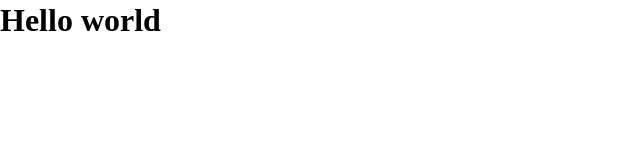
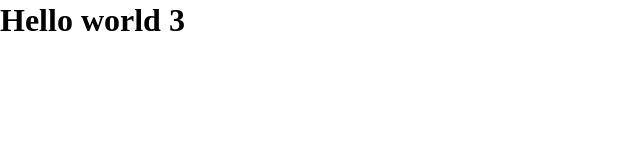
Before and after one commit to nbuntsch/site-exemple-3, a website built with Parcel: page src/index.html in a window 1280 px wide. Shown: the full height of the page, 0-640 px from the left. Built offline with nearby package versions, Linux system fonts and the light colour scheme.

Commit message:
test commit

```diff
--- a/src/index.html
+++ b/src/index.html
@@ -7,7 +7,7 @@
     <link rel="stylesheet" href="css/main.css" />
   </head>
   <body>
-    <h1>Hello world</h1>
+    <h1>Hello world 3</h1>
 
     <script src="js/main.js" type="module"></script>
   </body>
```
